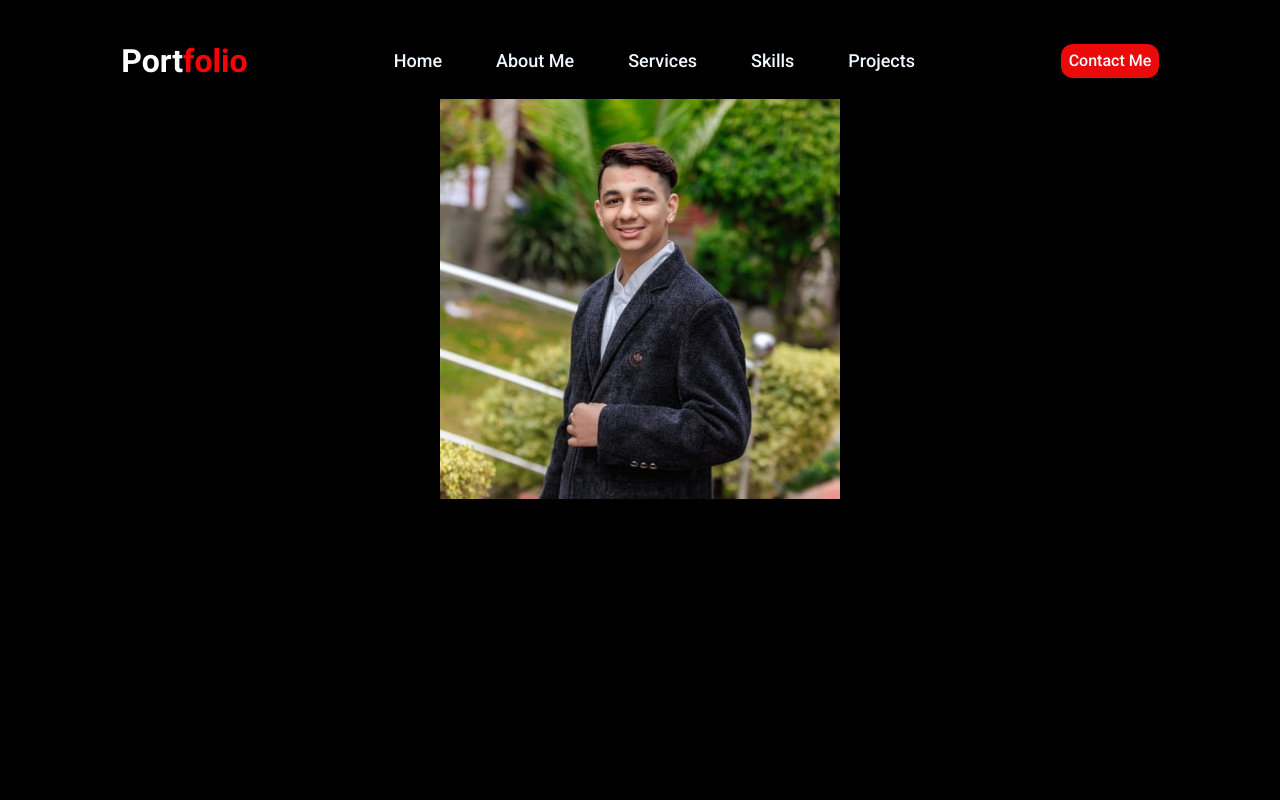
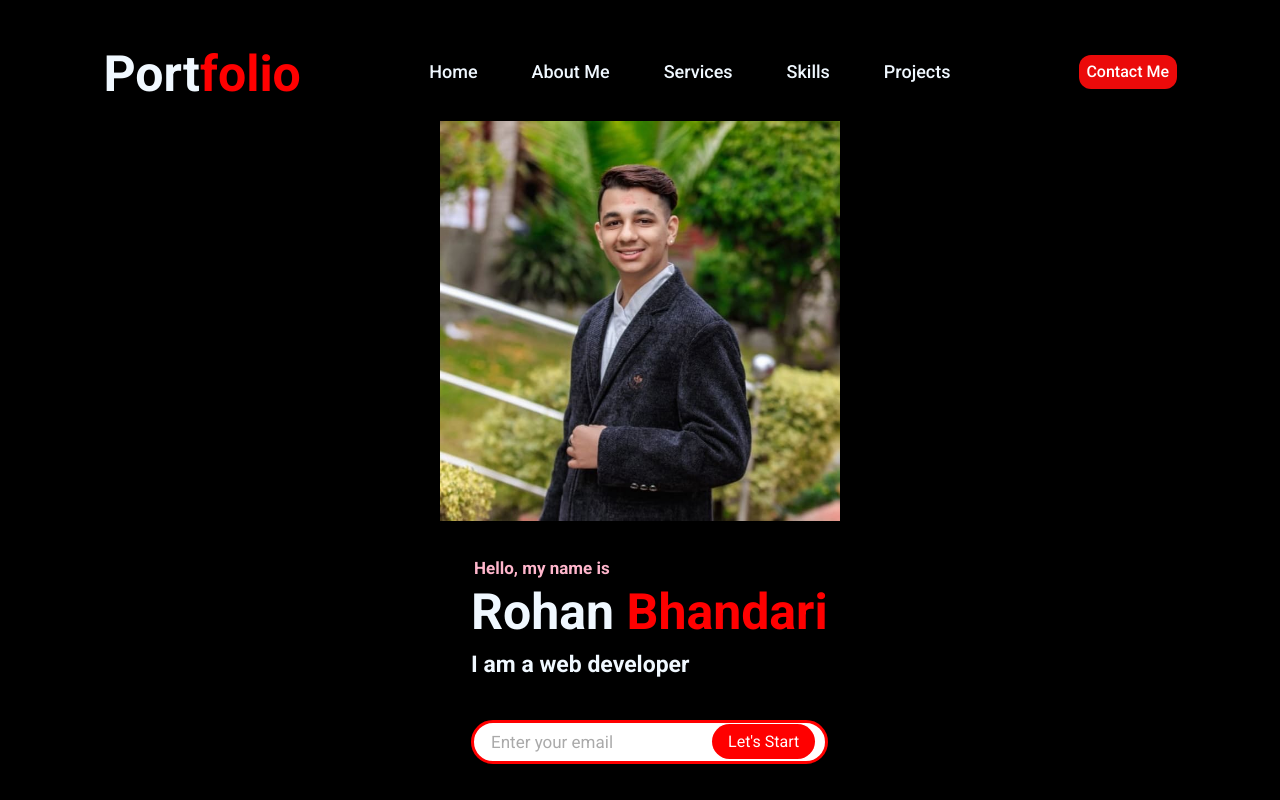
Before and after one commit to iamrohan05/My-Portfolio, a plain HTML site: page index.html in a window 1280 px wide. Drawn offline with Linux system fonts and the light colour scheme.

Commit message:
Portfolio Project

```diff
--- a/index.html
+++ b/index.html
@@ -28,6 +28,19 @@
         </div>
      </header>
      <div class="hero"></div>
+     <div class="Home">
+        <h4>Hello, my name is</h4>
+        <h1>Rohan  <span> Bhandari</span></h1>
+        <h3>I am a web developer</h3>
+        <div class="placeholder">
+            <form>
+                <input type="email" name="email" id="mail" placeholder="Enter your email">
+                <button type="submit">Let's Start</button>
+            </form>
+        </div>
+     </div>
+
+
 
 </body>
 </html>
--- a/style.css
+++ b/style.css
@@ -61,3 +61,66 @@ span {
     background-repeat: no-repeat;
     background-position: center;
 }
+h1 {
+    color:aliceblue;
+    font-size: 50px;
+    margin-top: 5px;
+}
+h4 {
+    color:rgb(255, 182, 204);
+    font-size: 17px;
+    padding-left: 3px;
+}
+h3{
+   color:aliceblue;
+   font-size:23px;
+   margin-top: 10px;
+}
+.Home{
+    position: absolute;
+    margin-top: 37px;
+    left:36.8%;
+}
+.placeholder {
+
+    margin-top: 42px;
+
+}
+form {
+    display: flex;
+    align-items: center;
+    border-radius: 50px;
+    background-color: white;
+    padding: 1px;
+    border: 3px solid #ff0000;
+}
+input[type="email"] {
+    border: none;
+    outline: none;
+    padding: 8px 16px;
+    border-radius: 50px;
+    font-size: 17px;
+    width: 170px;
+    font-family: 'Roboto', sans-serif;
+}
+
+input::placeholder {
+    color: #aaa;
+}
+
+button {
+    border: none;
+    outline: none;
+    padding: 8px 16px;
+    border-radius: 50px;
+    background-color: red;
+    color: white;
+    font-size: 16px;
+    margin-left: 67px;
+    cursor: pointer;
+    transition: background-color 0.3s ease;
+}
+
+button:hover {
+    background-color: darkred;
+}
```
